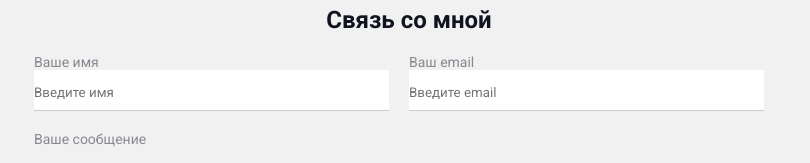
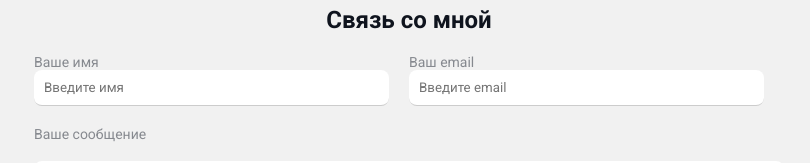
Before and after one commit to Stef9N/MyProject, a plain HTML site: page index.html in a window 1280 px wide. Shown: the part 788-951 px from the top of the page, 231-1041 px from the left. Drawn offline with Linux system fonts and the light colour scheme.

Commit message:
Add files via upload

```diff
--- a/styles.css
+++ b/styles.css
@@ -39,7 +39,7 @@ a:visited {
 }
 
 @media (max-width: 700px) {
-    ,info {
+    info {
         display: block;
     }
 }
@@ -135,9 +135,10 @@ a:visited {
     /*background: transparent;*/
     border-bottom: 1px solid #ccc;
     color: #000;
-    padding: 15px 0 10px;
+    padding: 10px;
     outline: none;
     font-family: inherit;
+    border-radius: 8px;
 }
 
 .row {
```
